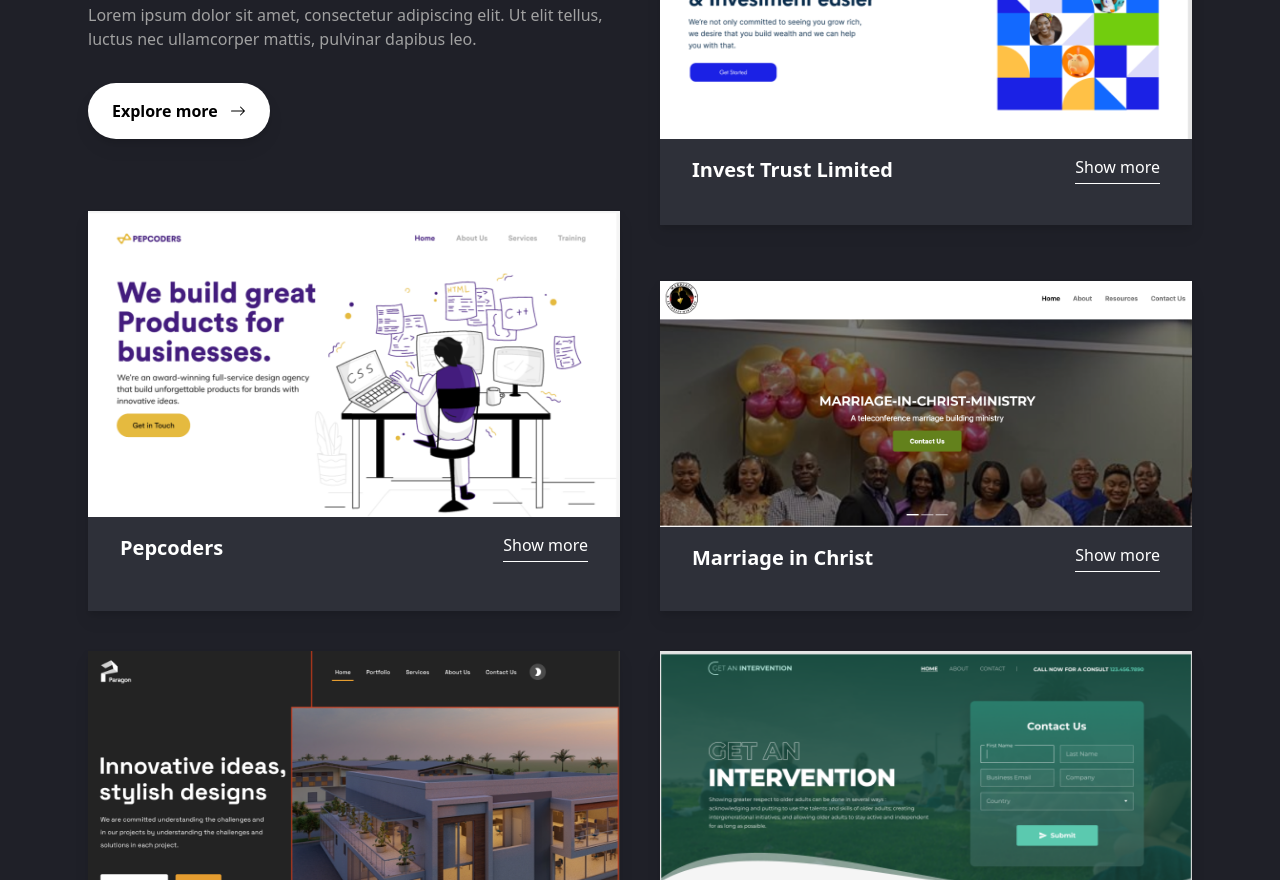
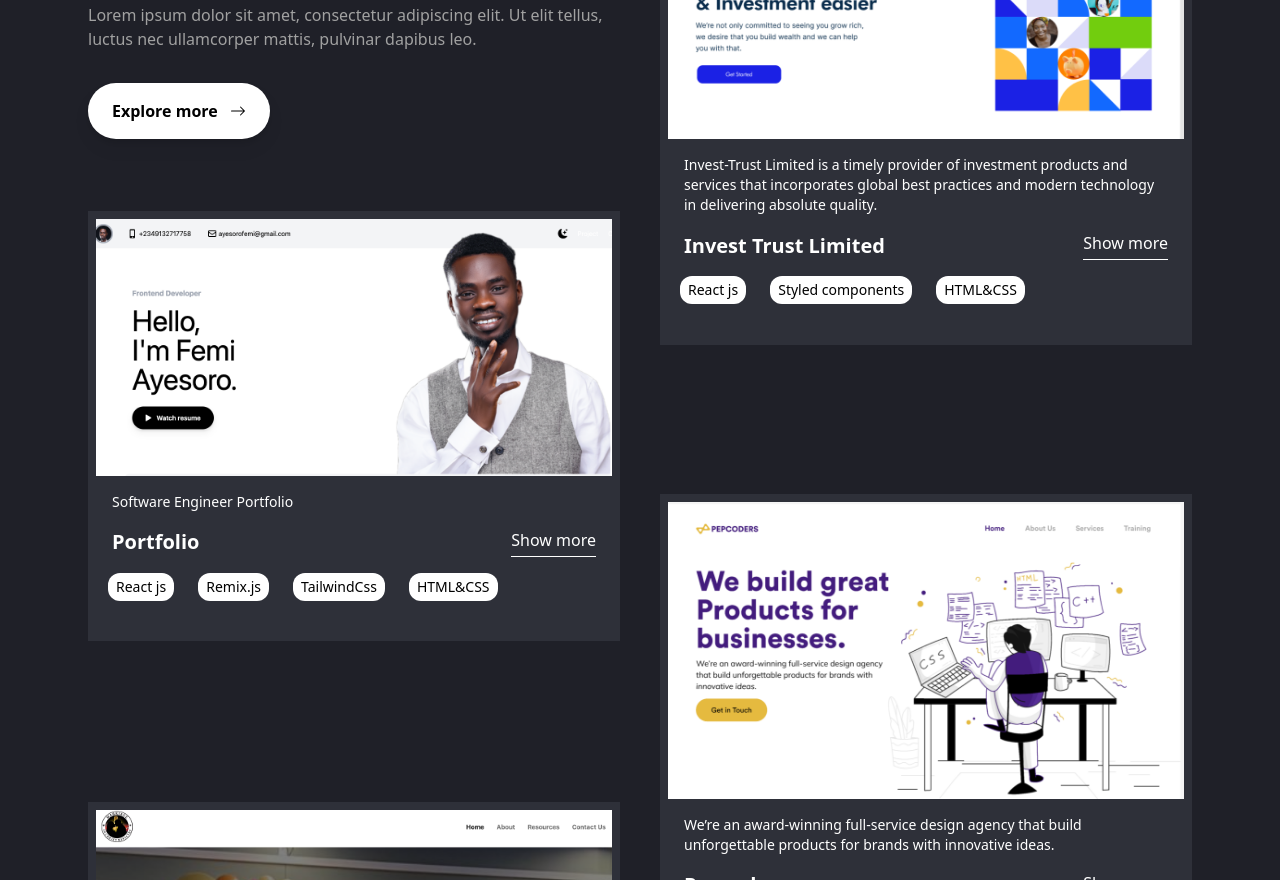
Before and after one commit to AyesoroFemi/Portfolio-project, a React (Vite) app: page / in a window 1280 px wide. Shown: the part 1920-2800 px from the top of the page. Built offline with nearby package versions, Linux system fonts and the light colour scheme.

Commit message:
project session done

```diff
--- a/src/components/Card.jsx
+++ b/src/components/Card.jsx
@@ -1,10 +1,11 @@
-import React from 'react'
+import React from "react";
 import { BsArrowRight } from "react-icons/bs";
-import S1 from "../assets/para.png"
-import P1 from "../assets/invest.png"
-import S2 from "../assets/marriage.png"
-import S3 from "../assets/screen.png"
-import S4 from "../assets/pep.png"
+import S1 from "../assets/para.png";
+import P1 from "../assets/invest.png";
+import S2 from "../assets/marriage.png";
+import S3 from "../assets/screen.png";
+import S4 from "../assets/pep.png";
+import S5 from "../assets/femia.png";
 
 function Card() {
   return (
@@ -29,59 +30,208 @@
             </a>
           </div>
         </div>
-        <div className="h-[250px] bg-[#2e3039] relative md:min-h-[100px] md:h-[350px] drop-shadow-lg row-span-2">
-          <img src={P1} alt="project_display"/>
-
-          <div className="flex px-8 pt-4 text-white justify-between items-center">
-             <h1 className="text-sm md:text-xl font-[600]">Invest Trust Limited</h1>
-             <div className="border-b-[.5px] pb-1 border-white">
-                <a href="https://investtrustcredit.com/" className="text-sm md:text-base" target="_blanket">Show more</a>
-             </div>
+        <div className="h-[85%] bg-[#2e3039] dark:bg-gray-100 md:min-h-[100px] px-2 py-2 md:h-[470px] row-span-2 mb-24">
+          <img src={P1} alt="project_display" />
+          <p className="text-white mt-4 px-4 text-sm dark:text-black">
+            Invest-Trust Limited is a timely provider of investment products and
+            services that incorporates global best practices and modern
+            technology in delivering absolute quality.
+          </p>
+          <div className="flex px-4 pt-4 text-white justify-between items-center">
+            <h1 className="text-sm md:text-xl font-[600] dark:text-black">
+              Invest Trust Limited
+            </h1>
+            <div className="border-b-[.5px] pb-1 border-white dark:border-black dark:text-black">
+              <a
+                href="https://investtrustcredit.com/"
+                className="text-sm md:text-base"
+                target="_blanket"
+              >
+                Show more
+              </a>
+            </div>
+          </div>
+          <div className="py-4 text-white dark:text-black text-sm flex flex-wrap gap-4">
+            <span className="rounded-xl p-1 ml-3 mr-1 px-2 text-black bg-white dark:bg-black dark:text-white">
+              React js
+            </span>
+            <span className="rounded-xl p-1 ml-1 mr-1 px-2 text-black bg-white dark:bg-black dark:text-white">
+              Styled components
+            </span>
+            <span className="rounded-xl p-1 ml-3 md:ml-1 mr-1 px-2 text-black bg-white dark:bg-black dark:text-white">
+              HTML&CSS
+            </span>
           </div>
         </div>
-        <div className="h-[280px] bg-[#2e3039] md:min-h-[100px] md:h-[400px] row-span-2 drop-shadow-lg">
-            <img src={S4} alt="project_display"/>
-             <div className="flex px-8 pt-4 text-white justify-between items-center">
-             <h1 className="text-sm md:text-xl font-[600]">Pepcoders</h1>
-             <div className="border-b-[.5px] pb-1 border-white">
-                <a href="https://pepcoders.com/" className="text-sm md:text-base" target="_blanket">Show more</a>
-             </div>
+        <div className="h-[85%] bg-[#2e3039] dark:bg-gray-100 md:min-h-[100px] px-2 py-2 md:h-[430px] row-span-2 mb-24">
+          <img src={S5} alt="project_display" />
+          <p className="text-white mt-4 px-4 text-sm dark:text-black">
+            Software Engineer Portfolio
+          </p>
+          <div className="flex px-4 pt-4 text-white justify-between items-center">
+            <h1 className="text-sm md:text-xl font-[600] dark:text-black">
+              Portfolio
+            </h1>
+            <div className="border-b-[.5px] pb-1 border-white dark:border-black dark:text-black">
+              <a
+                href="https://femiayesoro.com/"
+                className="text-sm md:text-base"
+                target="_blanket"
+              >
+                Show more
+              </a>
+            </div>
           </div>
-
-        </div>
-        <div className="h-[240px] bg-[#2e3039] md:min-h-[100px] md:h-[330px] drop-shadow-lg">
-            <img src={S2} alt="project_display"/>
-
-            <div className="flex px-8 pt-4 text-white justify-between items-center">
-             <h1 className="text-sm md:text-xl font-[600]">Marriage in Christ</h1>
-             <div className="border-b-[.5px] pb-1 border-white">
-                <a href="https://marriageinchristministry.com/" className="text-sm md:text-base" target="_blanket">Show more</a>
-             </div>
+          <div className="py-4 text-white dark:text-black text-sm flex flex-wrap gap-4">
+            <span className="rounded-xl p-1 ml-3 mr-1 px-2 text-black bg-white dark:bg-black dark:text-white">
+              React js
+            </span>
+            <span className="rounded-xl p-1 ml-1 mr-1 px-2 text-black bg-white dark:bg-black dark:text-white">
+              Remix.js
+            </span>
+            <span className="rounded-xl p-1 ml-1 mr-1 px-2 text-black bg-white dark:bg-black dark:text-white">
+              TailwindCss
+            </span>
+            <span className="rounded-xl p-1 ml-3 md:ml-1 mr-1 px-2 text-black bg-white dark:bg-black dark:text-white">
+              HTML&CSS
+            </span>
           </div>
         </div>
-        <div className="h-[250px] bg-[#2e3039] md:min-h-[100px] md:h-[350px] row-span-2 drop-shadow-lg">
-              <img src={S1} alt="project_display"/>
-             <div className="flex px-8 pt-4 text-white justify-between items-center">
-             <h1 className="text-sm md:text-xl font-[600]">Paragon</h1>
-             <div className="border-b-[.5px] pb-1 border-white">
-                <a href="https://paragon-project.netlify.app/" className="text-sm md:text-base" target="_blanket">Show more</a>
-             </div>
+        <div className="h-[85%] bg-[#2e3039] dark:bg-gray-100 md:min-h-[100px] px-2 py-2 md:h-[480px] row-span-2 mb-24">
+          <img src={S4} alt="project_display" />
+          <p className="text-white mt-4 px-4 text-sm dark:text-black">
+            We’re an award-winning full-service design agency that build
+            unforgettable products for brands with innovative ideas.
+          </p>
+          <div className="flex px-4 pt-4 text-white justify-between items-center">
+            <h1 className="text-sm md:text-xl font-[600] dark:text-black">
+              Pepcoders
+            </h1>
+            <div className="border-b-[.5px] pb-1 border-white dark:border-black dark:text-black">
+              <a
+                href="https://pepcoders.com/"
+                className="text-sm md:text-base"
+                target="_blanket"
+              >
+                Show more
+              </a>
+            </div>
           </div>
-
+          <div className="py-4 text-white dark:text-black text-sm flex flex-wrap gap-4">
+            <span className="rounded-xl p-1 ml-3 mr-1 px-2 text-black bg-white dark:bg-black dark:text-white">
+              React js
+            </span>
+            <span className="rounded-xl p-1 ml-1 mr-1 px-2 text-black bg-white dark:bg-black dark:text-white">
+              Styled components
+            </span>
+            <span className="rounded-xl p-1 ml-3 md:ml-1 mr-1 px-2 text-black bg-white dark:bg-black dark:text-white">
+              HTML&CSS
+            </span>
+          </div>
         </div>
-        <div className="h-[250px] bg-[#2e3039] md:min-h-[100px] md:h-[350px] row-span-2 drop-shadow-lg">
-              <img src={S3} alt="project_display"/>
-             <div className="flex px-8 pt-4 text-white justify-between items-center">
-             <h1 className="text-sm md:text-xl font-[600]">Intervention</h1>
-             <div className="border-b-[.5px] pb-1 border-white">
-                <a href="https://intervention-website.netlify.app/" className="text-sm md:text-base" target="_blanket">Show more</a>
-             </div>
+        <div className="h-[85%] bg-[#2e3039] dark:bg-gray-100 md:min-h-[100px] px-2 py-2 md:h-[430px] row-span-2 mb-24">
+          <img src={S2} alt="project_display" />
+          <p className="text-white mt-4 px-4 text-sm dark:text-black">
+            Marriage in Christ Ministry for Women is a group of Christian women
+            from all nationalities and ethnicities from all over the world.
+          </p>
+          <div className="flex px-4 pt-4 text-white justify-between items-center">
+            <h1 className="text-sm md:text-xl font-[600] dark:text-black">
+              Marriage in Christ
+            </h1>
+            <div className="border-b-[.5px] pb-1 border-white dark:border-black dark:text-black">
+              <a
+                href="https://marriageinchristministry.com/"
+                className="text-sm md:text-base"
+                target="_blanket"
+              >
+                Show more
+              </a>
+            </div>
           </div>
-
+          <div className="py-4 text-white dark:text-black text-sm flex flex-wrap gap-4">
+            <span className="rounded-xl p-1 ml-3 mr-1 px-2 text-black bg-white dark:bg-black dark:text-white">
+              Javascript
+            </span>
+            <span className="rounded-xl p-1 ml-1 mr-1 px-2 text-black bg-white dark:bg-black dark:text-white">
+              TailwindCss
+            </span>
+            <span className="rounded-xl p-1 ml-3 md:ml-1 mr-1 px-2 text-black bg-white dark:bg-black dark:text-white">
+              HTML&CSS
+            </span>
+          </div>
+        </div>
+        <div className="h-[85%] bg-[#2e3039] dark:bg-gray-100 md:min-h-[100px] px-2 py-2 md:h-[450px] row-span-2 mb-24">
+          <img src={S1} alt="project_display" />
+          <p className="text-white mt-4 px-4 text-sm dark:text-black">
+            We are committed understanding the challenges and in our projects by
+            understanding the challenges and solutions in each project.
+          </p>
+          <div className="flex px-4 pt-4 text-white justify-between items-center">
+            <h1 className="text-sm md:text-xl font-[600] dark:text-black">
+              Paragon
+            </h1>
+            <div className="border-b-[.5px] pb-1 border-white dark:border-black dark:text-black">
+              <a
+                href="https://paragon-project.netlify.app/"
+                className="text-sm md:text-base"
+                target="_blanket"
+              >
+                Show more
+              </a>
+            </div>
+          </div>
+          <div className="py-4 text-white dark:text-black text-sm flex flex-wrap gap-4">
+            <span className="rounded-xl p-1 ml-3 mr-1 px-2 text-black bg-white dark:bg-black dark:text-white">
+              React js
+            </span>
+            <span className="rounded-xl p-1 ml-1 mr-1 px-2 text-black bg-white dark:bg-black dark:text-white">
+              Styled components
+            </span>
+            <span className="rounded-xl p-1 ml-3 md:ml-1 mr-1 px-2 text-black bg-white dark:bg-black dark:text-white">
+              Swiper
+            </span>
+            <span className="rounded-xl p-1 ml-3 md:ml-1 mr-1 px-2 text-black bg-white dark:bg-black dark:text-white">
+              HTML&CSS
+            </span>
+          </div>
+        </div>
+        <div className="h-[85%] bg-[#2e3039] dark:bg-gray-100 md:min-h-[100px] px-2 py-2 md:h-[450px] row-span-2 mb-24">
+          <img src={S3} alt="project_display" />
+          <p className="text-white mt-4 px-4 text-sm dark:text-black">
+            Showing greater respect to older adults can be done in several ways,
+            acknowledging and putting to use the talents and skills of older
+            adults;
+          </p>
+          <div className="flex px-4 pt-4 text-white justify-between items-center">
+            <h1 className="text-sm md:text-xl font-[600] dark:text-black">
+              Paragon
+            </h1>
+            <div className="border-b-[.5px] pb-1 border-white dark:border-black dark:text-black">
+              <a
+                href="https://intervention-website.netlify.app/"
+                className="text-sm md:text-base"
+                target="_blanket"
+              >
+                Show more
+              </a>
+            </div>
+          </div>
+          <div className="py-4 text-white dark:text-black text-sm flex flex-wrap gap-4">
+            <span className="rounded-xl p-1 ml-3 mr-1 px-2 text-black bg-white dark:bg-black dark:text-white">
+              Javascript
+            </span>
+            <span className="rounded-xl p-1 ml-1 mr-1 px-2 text-black bg-white dark:bg-black dark:text-white">
+              Bootstrap CSS
+            </span>
+            <span className="rounded-xl p-1 ml-3 md:ml-1 mr-1 px-2 text-black bg-white dark:bg-black dark:text-white">
+              HTML&CSS
+            </span>
+          </div>
         </div>
       </div>
     </div>
-  )
+  );
 }
 
-export default Card
+export default Card;
--- a/src/components/Hero.jsx
+++ b/src/components/Hero.jsx
@@ -4,7 +4,7 @@
     // #1C1C1C
     // [#18191F]
     <div className="z-10">
-      <div className="container mx-auto grid md:grid-cols-[50%_50%] pl-4 md:pl-16 h-[95%] text-white dark:text-black pt-4">
+      <div className="max-w-[1290px] mx-auto grid md:grid-cols-[50%_50%] pl-4 md:pl-16 h-[95%] text-white dark:text-black pt-4">
         <div className="mt-[25%]">
           <div className="">
             <p className="mb-4 text-gray-400 text-lg dark:text-gray-400 font-bold">Frontend Developer</p>
--- a/src/components/Work.jsx
+++ b/src/components/Work.jsx
@@ -2,13 +2,13 @@
 
 function Work({ year, company, role, profile, children }) {
   return (
-    <div className="grid md:grid-cols-3 pt-24 border-b-[1px] border-gray-400 dark:border-black text-black border-gray-100 pb-8">
+    <div className="grid md:grid-cols-3 pt-24 border-b-[1px] border-gray-400  pb-8">
       <div className="">
         <p className="font-semibold text-gray-400 dark:text-black">{year}</p>
         <h5 className="text-2xl font-semibold my-2 text-white dark:text-black">{company}</h5>
       </div>
       <div>
-        <p className="text-lg md:text-2xl text-gray-400 font-semibold w-9/12 md:w-6/12 my-2">{role} {profile}</p>
+        <p className="text-lg md:text-xl text-gray-400 font-semibold w-9/12 md:w-6/12 my-2">{role} {profile}</p>
       </div>
       <div className="my-2 text-white">
         {children}
```
Also changed, not shown: src/components/Experience.jsx (+7 -6 lines), src/components/Footer.jsx (+44 -24 lines), src/components/Nav.jsx (+10 -7 lines), src/components/Video.jsx (+62 -36 lines), src/pages/About.jsx (+29 -11 lines), src/assets/femia.png (added).
